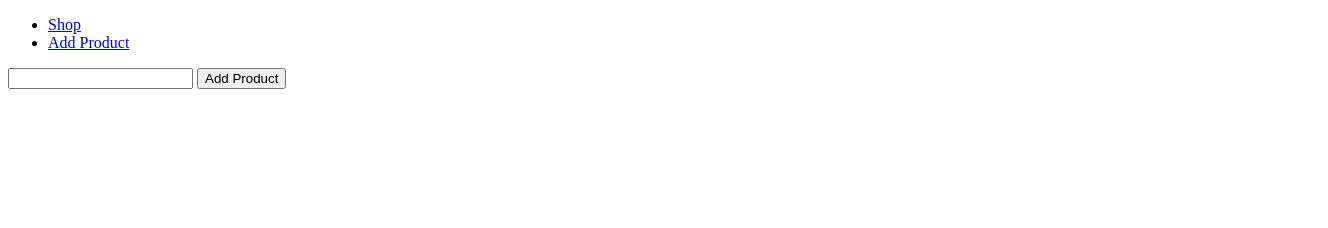
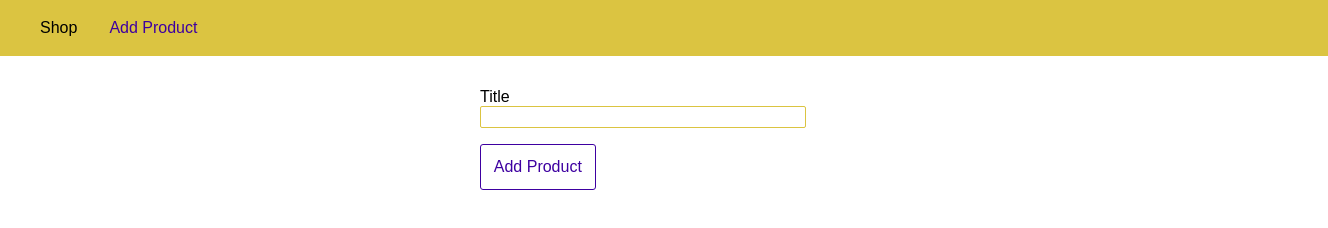
Before and after one commit to burdianov/node-guide, a website: page views/add-product.html in a window 1280 px wide. Shown: the whole page, 1328 px wide, since content can reach past the window. Drawn offline with Linux system fonts and the light colour scheme.

Commit message:
style the pages

```diff
--- a/views/add-product.html
+++ b/views/add-product.html
@@ -5,20 +5,98 @@
     <meta name="viewport" content="width=device-width, initial-scale=1.0" />
     <meta http-equiv="X-UA-Compatible" content="ie=edge" />
     <title>Add Product</title>
+    <style>
+      body {
+        padding: 0;
+        margin: 0;
+        font-family: sans-serif;
+      }
+      main {
+        padding: 1rem;
+      }
+      .main-header {
+        width: 100%;
+        height: 3.5rem;
+        background-color: #dbc441;
+        padding: 0 1.5rem;
+      }
+      .main-header__nav {
+        height: 100%;
+        display: flex;
+        align-items: center;
+      }
+      .main-header__item-list {
+        list-style: none;
+        margin: 0;
+        padding: 0;
+        display: flex;
+      }
+      .main-header__item {
+        margin: 0 1rem;
+        padding: 0;
+      }
+      .main-header__item a {
+        text-decoration: none;
+        color: black;
+      }
+      .main-header__item a:hover,
+      .main-header__item a:active,
+      .main-header__item a.active {
+        color: #3e00a1;
+      }
+      .product-form {
+        width: 20rem;
+        max-width: 90%;
+        margin: auto;
+      }
+      .form-control {
+        margin: 1rem 0;
+      }
+      .form-control label,
+      .form-control input {
+        display: block;
+        width: 100%;
+      }
+      .form-control input {
+        border: 1px solid #dbc441;
+        font: inherit;
+        border-radius: 2px;
+      }
+      button {
+        font: inherit;
+        border: 1px solid #3e00a1;
+        color: #3e00a1;
+        background: white;
+        border-radius: 3px;
+        cursor: pointer;
+        transition: color 0.4s, background-color 0.4s;
+        padding: 0.8rem;
+      }
+      button:hover,
+      button:active {
+        background-color: #3e00a1;
+        color: white;
+      }
+    </style>
   </head>
   <body>
-    <header>
-      <nav>
-        <ul>
-          <li><a href="/">Shop</a></li>
-          <li><a href="/add-product">Add Product</a></li>
+    <header class="main-header">
+      <nav class="main-header__nav">
+        <ul class="main-header__item-list">
+          <li class="main-header__item"><a href="/">Shop</a></li>
+          <li class="main-header__item">
+            <a class="active" href="/admin/add-product">Add Product</a>
+          </li>
         </ul>
       </nav>
     </header>
 
     <main>
-      <form action="/add-product" method="POST">
-        <input type="text" name="title" />
+      <form class="product-form" action="/admin/add-product" method="POST">
+        <div class="form-control">
+          <label for="title">Title</label>
+          <input type="text" name="title" id="title" />
+        </div>
         <button type="submit">Add Product</button>
       </form>
     </main>
```
Also changed, not shown: views/404.html (+50 -0 lines), views/shop.html (+47 -5 lines).
